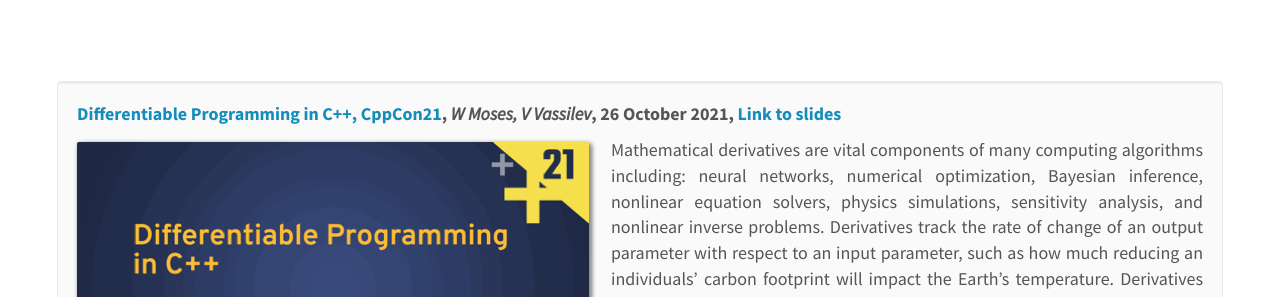
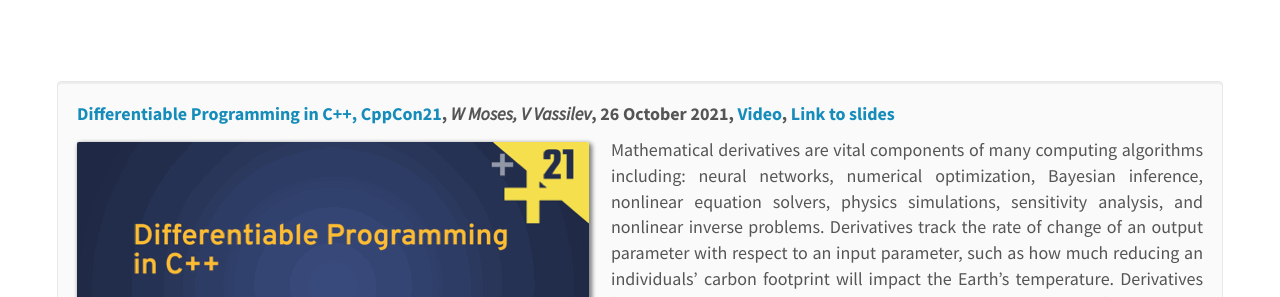
Before and after one commit to vgvassilev/clad, a Jekyll site: the page built from _pages/presentations.md, in a window 1280 px wide and 1400 px high, scrolled down 2628 px. Shown: the part 158-455 px from the top of the window. Built offline with Jekyll 4.4.1, drawn with Linux system fonts in a browser that asks for light colours; nearby versions of some CDN libraries; a style sheet for code colours, icons or effects is not loaded.

Commit message:
Add the link to the cppcon video.

```diff
--- a/_data/preslist.yml
+++ b/_data/preslist.yml
@@ -200,7 +200,9 @@
   date: 2021-10-26
   speaker: "W Moses, V Vassilev"
   id: DifferentiableProgrammingInCppCppCon21
-  artifacts: "[Link to slides](/assets/presentations/W_Moses_V_Vassilev-CppCon21_DifferentiableProgrammingInCpp.pdf)"
+  artifacts: |
+    [Video](https://youtu.be/1QQj1mAV-eY),&nbsp;
+    [Link to slides](/assets/presentations/W_Moses_V_Vassilev-CppCon21_DifferentiableProgrammingInCpp.pdf)
   highlight: 1
 
 - title: "Add Numerical Differentiation Support To Clad"
```
